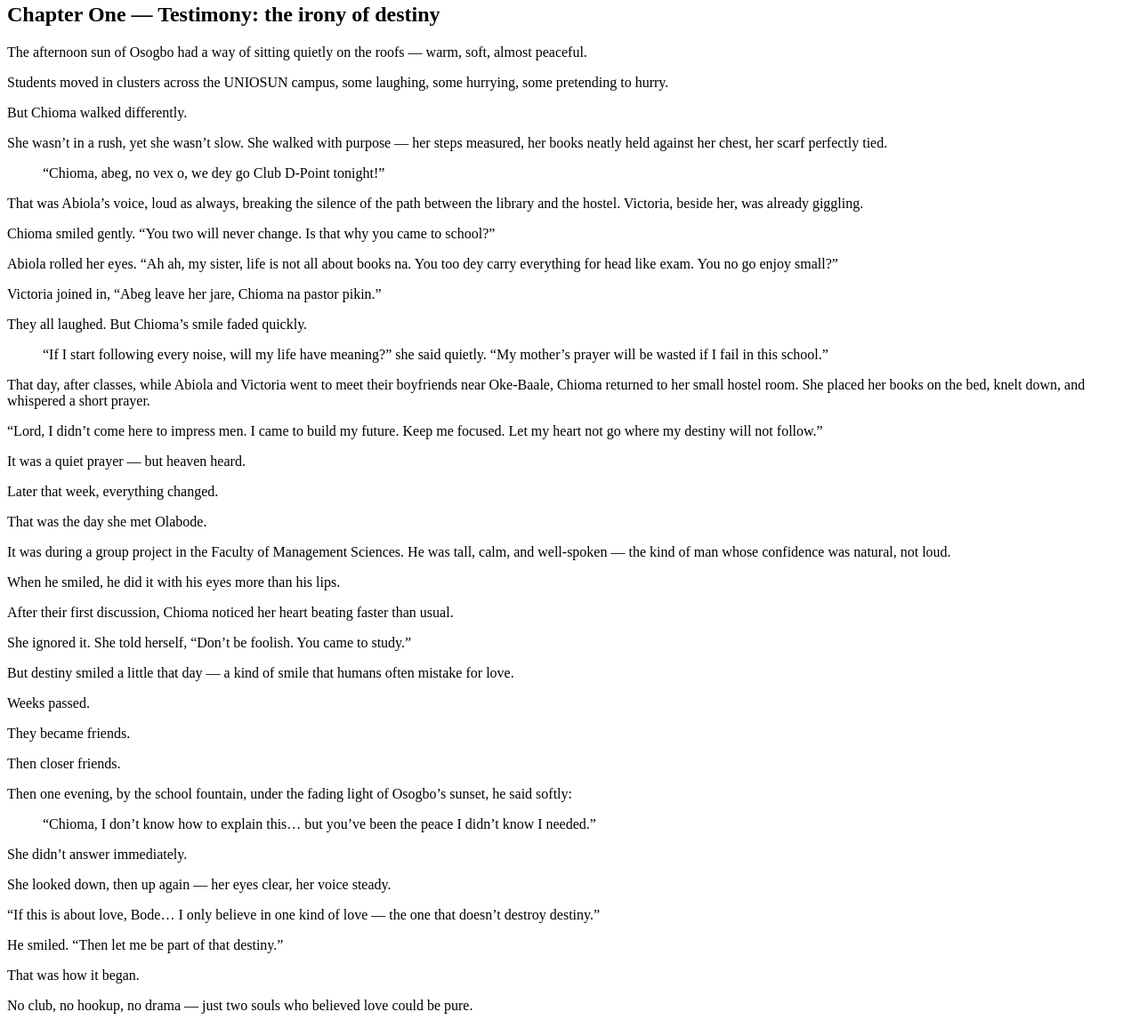
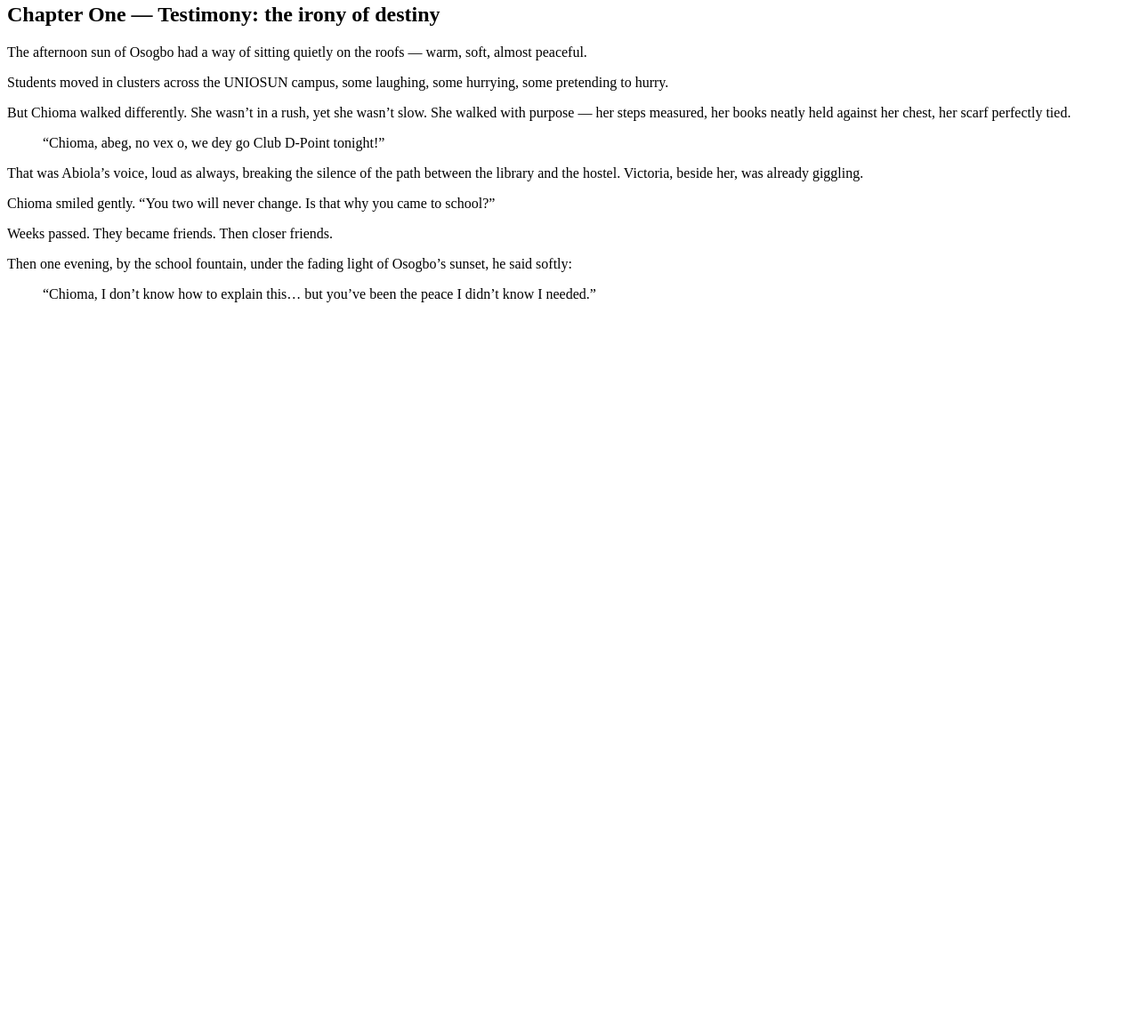
Before and after one commit to FenwaDcent/Fenwanovel-afritales, a plain HTML site: page books/testimony-the-irony-of-destiny/chapter-1.html in a window 1280 px wide. Shown: the part 17-1173 px from the top of the page at 89% size. After the commit the page ends 800 px from the top, so only its background shows below. Drawn offline with Linux system fonts and the light colour scheme.

Commit message:
Update Chapter 1 content and structure
Revised chapter content and formatting.

```diff
--- a/books/testimony-the-irony-of-destiny/chapter-1.html
+++ b/books/testimony-the-irony-of-destiny/chapter-1.html
@@ -1,75 +1,12 @@
-<!doctype html>
-<html lang="en">
-<head>
-  <meta charset="utf-8">
-  <title>Chapter 1 — Testimony: the irony of destiny</title>
-  <meta name="viewport" content="width=device-width,initial-scale=1">
-</head>
-<body>
+<!doctype html><html><head><meta charset="utf-8"><meta name="viewport" content="width=device-width,initial-scale=1"><title>Chapter 1</title></head><body>
 <h2>Chapter One — Testimony: the irony of destiny</h2>
-
 <p>The afternoon sun of Osogbo had a way of sitting quietly on the roofs — warm, soft, almost peaceful.</p>
-
 <p>Students moved in clusters across the UNIOSUN campus, some laughing, some hurrying, some pretending to hurry.</p>
-
-  <p>But Chioma walked differently.</p>
-
-  <p>She wasn’t in a rush, yet she wasn’t slow. She walked with purpose — her steps measured, her books neatly held against her chest, her scarf perfectly tied.</p>
-
+<p>But Chioma walked differently. She wasn’t in a rush, yet she wasn’t slow. She walked with purpose — her steps measured, her books neatly held against her chest, her scarf perfectly tied.</p>
 <blockquote>“Chioma, abeg, no vex o, we dey go Club D-Point tonight!”</blockquote>
-
 <p>That was Abiola’s voice, loud as always, breaking the silence of the path between the library and the hostel. Victoria, beside her, was already giggling.</p>
-
 <p>Chioma smiled gently. “You two will never change. Is that why you came to school?”</p>
-
-  <p>Abiola rolled her eyes. “Ah ah, my sister, life is not all about books na. You too dey carry everything for head like exam. You no go enjoy small?”</p>
-
-  <p>Victoria joined in, “Abeg leave her jare, Chioma na pastor pikin.”</p>
-
-  <p>They all laughed. But Chioma’s smile faded quickly.</p>
-
-  <blockquote>“If I start following every noise, will my life have meaning?” she said quietly. “My mother’s prayer will be wasted if I fail in this school.”</blockquote>
-
-  <p>That day, after classes, while Abiola and Victoria went to meet their boyfriends near Oke-Baale, Chioma returned to her small hostel room. She placed her books on the bed, knelt down, and whispered a short prayer.</p>
-
-  <p>“Lord, I didn’t come here to impress men. I came to build my future. Keep me focused. Let my heart not go where my destiny will not follow.”</p>
-
-  <p>It was a quiet prayer — but heaven heard.</p>
-
-  <p>Later that week, everything changed.</p>
-
-  <p>That was the day she met Olabode.</p>
-
-  <p>It was during a group project in the Faculty of Management Sciences. He was tall, calm, and well-spoken — the kind of man whose confidence was natural, not loud.</p>
-
-  <p>When he smiled, he did it with his eyes more than his lips.</p>
-
-  <p>After their first discussion, Chioma noticed her heart beating faster than usual.</p>
-
-  <p>She ignored it. She told herself, “Don’t be foolish. You came to study.”</p>
-
-  <p>But destiny smiled a little that day — a kind of smile that humans often mistake for love.</p>
-
-  <p>Weeks passed.</p>
-
-  <p>They became friends.</p>
-
-  <p>Then closer friends.</p>
-
+<p>Weeks passed. They became friends. Then closer friends.</p>
 <p>Then one evening, by the school fountain, under the fading light of Osogbo’s sunset, he said softly:</p>
-
 <blockquote>“Chioma, I don’t know how to explain this… but you’ve been the peace I didn’t know I needed.”</blockquote>
-
-  <p>She didn’t answer immediately.</p>
-
-  <p>She looked down, then up again — her eyes clear, her voice steady.</p>
-
-  <p>“If this is about love, Bode… I only believe in one kind of love — the one that doesn’t destroy destiny.”</p>
-
-  <p>He smiled. “Then let me be part of that destiny.”</p>
-
-  <p>That was how it began.</p>
-
-  <p>No club, no hookup, no drama — just two souls who believed love could be pure.</p>
-</body>
-</html>
+</body></html>
```
Lines whose indentation alone changed are shown as unchanged.
